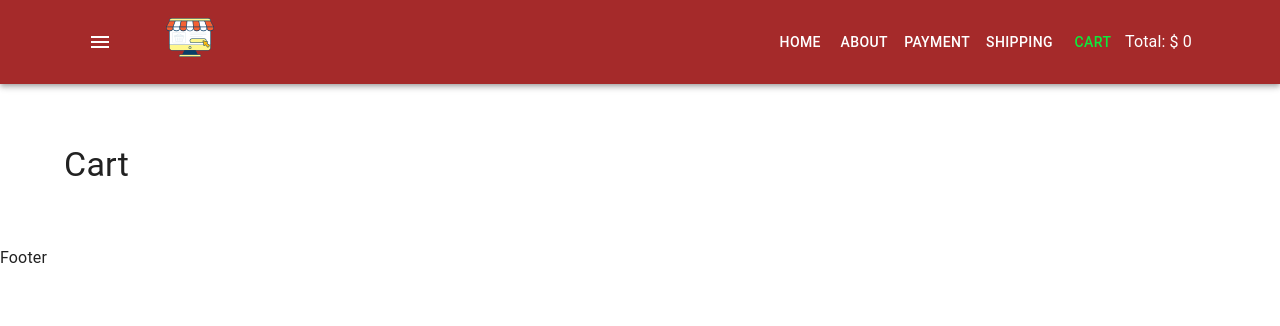
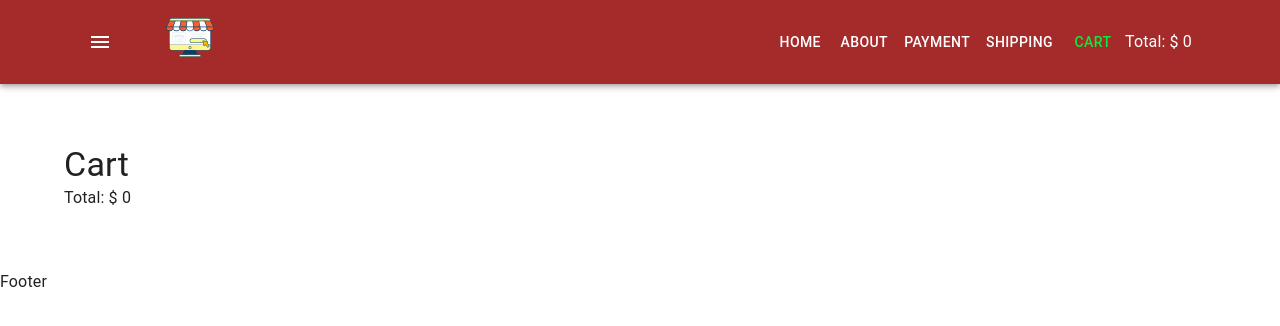
Before and after one commit to asteriab/react-shop-project, a React (Create React App) app: page /cart in a window 1280 px wide. Shown: the top 326 px of the page. Built offline with nearby package versions, Linux system fonts and the light colour scheme.

Commit message:
show added items on the cart page, delete item btn

```diff
--- a/src/components/CartHeader/CartHeader.tsx
+++ b/src/components/CartHeader/CartHeader.tsx
@@ -13,19 +13,16 @@ const CartHeader = ({
     productsInCart,
     productsObject = getProductsObject(ProductsArray),
 }: Props) => {
-    console.log(productsObject)
-    console.log(productsInCart)
-
     return (
         <div>
-            <div>
+            {/* <div>
                 {Object.keys(productsInCart).map((id) => (
                     <div key={id}>
                         {productsObject[parseInt(id)].title}:{' '}
                         {productsInCart[parseInt(id)]}
                     </div>
                 ))}
-            </div>
+            </div> */}
             <div>
                 Total: ${' '}
                 {Object.keys(productsInCart).reduce(
--- a/src/container/App/App.tsx
+++ b/src/container/App/App.tsx
@@ -25,6 +25,13 @@ const App = (props: Props) => {
             [id]: (prevState[id] || 0) + count,
         }))
     }
+
+    const deleteProductFromCart = (id: number) => {
+        const tempCart = { ...productsInCart }
+        delete tempCart[id]
+        setProductsInCart(tempCart)
+    }
+
     return (
         <StyledEngineProvider injectFirst>
             <CssBaseline />
@@ -35,7 +42,15 @@ const App = (props: Props) => {
                         path="/"
                         element={<Home addProductToCart={addProductToCart} />}
                     />
-                    <Route path="/cart" element={<CartPage />} />
+                    <Route
+                        path="/cart"
+                        element={
+                            <CartPage
+                                productsInCart={productsInCart}
+                                deleteProductFromCart={deleteProductFromCart}
+                            />
+                        }
+                    />
                     <Route path="/about" element={<AboutPage />} />
                     <Route path="/payment" element={<PaymentPage />} />
                     <Route path="/shipping" element={<ShippingPage />} />
--- a/src/pages/CartPage/CartPage.tsx
+++ b/src/pages/CartPage/CartPage.tsx
@@ -1,13 +1,56 @@
 import { Typography } from '@mui/material'
+import Button from '@mui/material/Button'
+import ProductsArray, { getProductsObject, Product } from 'utils/ProductsArray'
 
-type Props = {}
-const CartPage = (props: Props) => {
+type Props = {
+    productsInCart: {
+        [id: number]: number
+    }
+    productsObject?: {
+        [id: number]: Product
+    }
+    deleteProductFromCart: (id: number) => void
+}
+
+const CartPage = ({
+    productsInCart,
+    productsObject = getProductsObject(ProductsArray),
+    deleteProductFromCart,
+}: Props) => {
     return (
         <div>
-            <Typography variant="h4" component="h1">
-                Cart
-            </Typography>
+            <div>
+                <Typography variant="h4" component="h1">
+                    Cart
+                </Typography>
+            </div>
+            <div>
+                {Object.keys(productsInCart).map((id) => (
+                    <div key={id}>
+                        {productsObject[parseInt(id)].title}:{' '}
+                        {productsInCart[parseInt(id)]}
+                        Price: {productsObject[parseInt(id)].price}{' '}
+                        <Button
+                            variant="outlined"
+                            onClick={() => deleteProductFromCart(parseInt(id))}
+                        >
+                            X
+                        </Button>
+                    </div>
+                ))}
+            </div>
+            <div>
+                Total: ${' '}
+                {Object.keys(productsInCart).reduce(
+                    (total, id) =>
+                        total +
+                        productsObject[parseInt(id)].price *
+                            productsInCart[parseInt(id)],
+                    0
+                )}{' '}
+            </div>
         </div>
     )
 }
+
 export default CartPage
```
